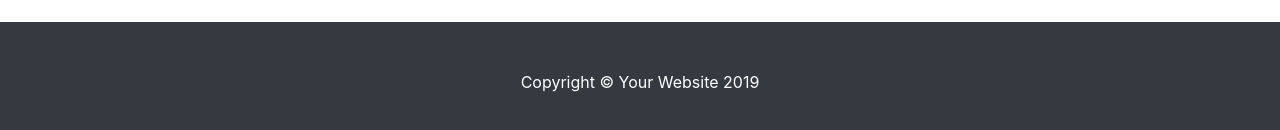
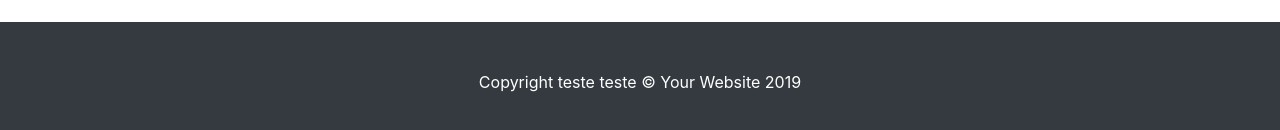
Before and after one commit to FlavioCamello/Site_Ikecode, a website: page index.html in a window 1280 px wide. Shown: the part 1150-1280 px from the top of the page. Drawn offline with Linux system fonts and the light colour scheme.

Commit message:
Teste
Teste

```diff
--- a/index.html
+++ b/index.html
@@ -80,7 +80,7 @@
   <!-- Footer -->
   <footer class="py-5 bg-dark">
     <div class="container">
-      <p class="m-0 text-center text-white">Copyright &copy; Your Website 2019</p>
+      <p class="m-0 text-center text-white">Copyright teste teste &copy; Your Website 2019</p>
     </div>
     <!-- /.container -->
   </footer>
```
